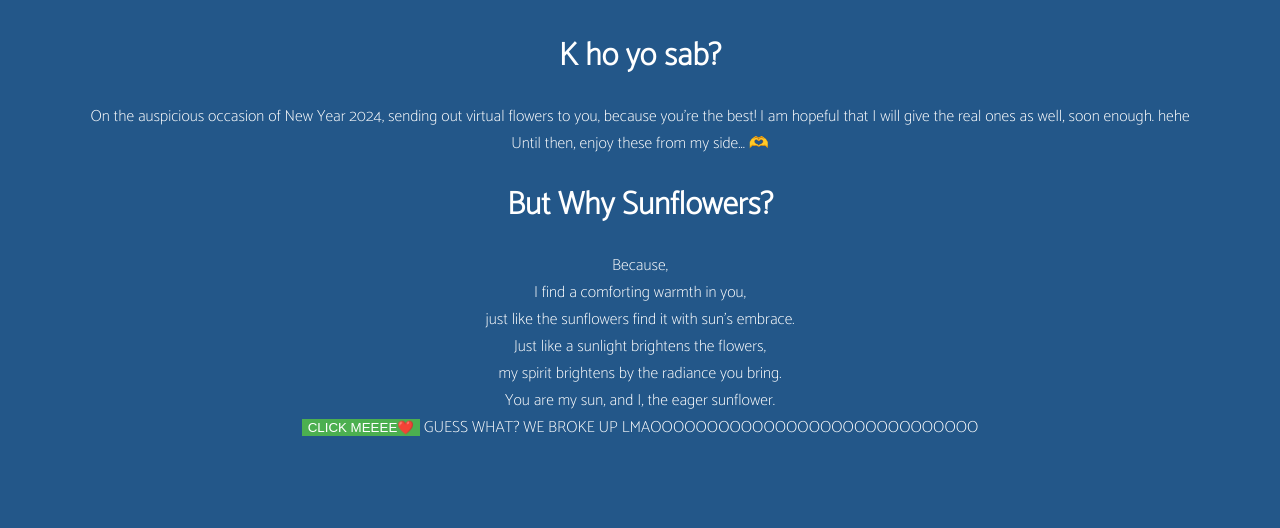
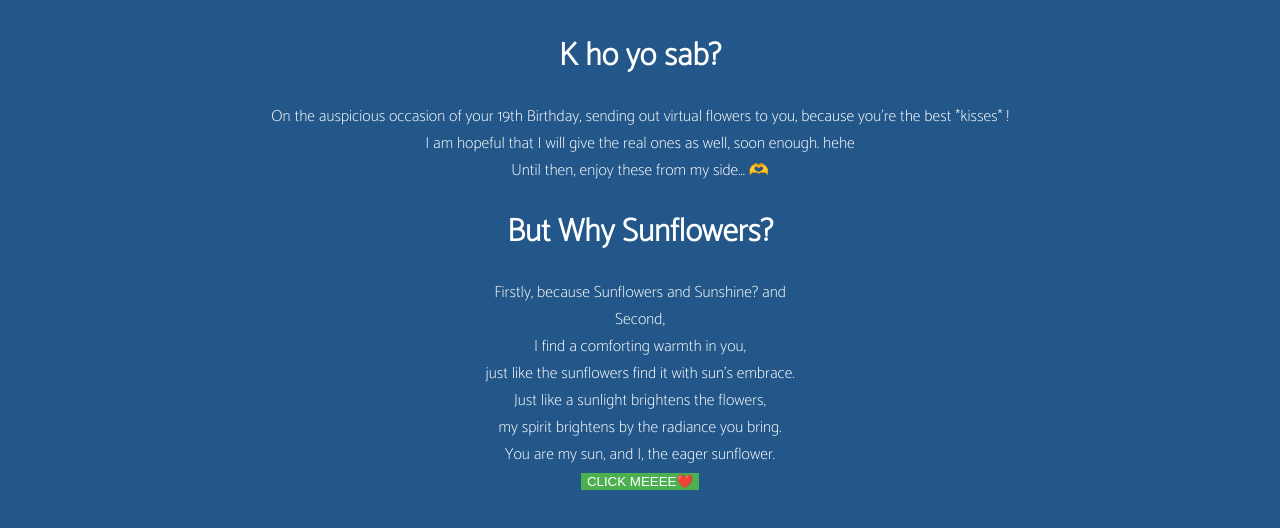
Before and after one commit to b33pl0g1c/projectSA, a plain HTML site: page ready.html in a window 1280 px wide. Drawn offline with Linux system fonts and the light colour scheme.

Commit message:
Message Page

```diff
--- a/ready.html
+++ b/ready.html
@@ -28,7 +28,8 @@
 
 <h1>K ho yo sab?</h1>
 <p>
-    On the auspicious occasion of New Year 2024, sending out virtual flowers to you, because you're the best!
+    On the auspicious occasion of your 19th Birthday, sending out virtual flowers to you, because you're the best *kisses* !
+    <br>
     I am hopeful that I will give the real ones as well, soon enough. hehe
     <br>
     Until then, enjoy these from my side... 🫶
@@ -36,12 +37,13 @@
 
 
 <h1>But Why Sunflowers?</h1>
-    Because, <br>
-    I find a comforting warmth in you,<br> just like the sunflowers find it with sun's embrace. <br>
+Firstly, because Sunflowers and Sunshine?
+and <br>
+    Second, <br>
+    I find a comforting warmth in you, <br> just like the sunflowers find it with sun's embrace. <br>
     Just like a sunlight brightens the flowers,<br> my spirit brightens by the radiance you bring.<br>
     You are my sun, and I, the eager sunflower.
     <br>
 <button id="yesButton" onclick="window.location.href='flower.html'">CLICK MEEEE❤️</button>
-GUESS WHAT? WE BROKE UP LMAOOOOOOOOOOOOOOOOOOOOOOOOOOOOO
 </body>
 </html>
```
